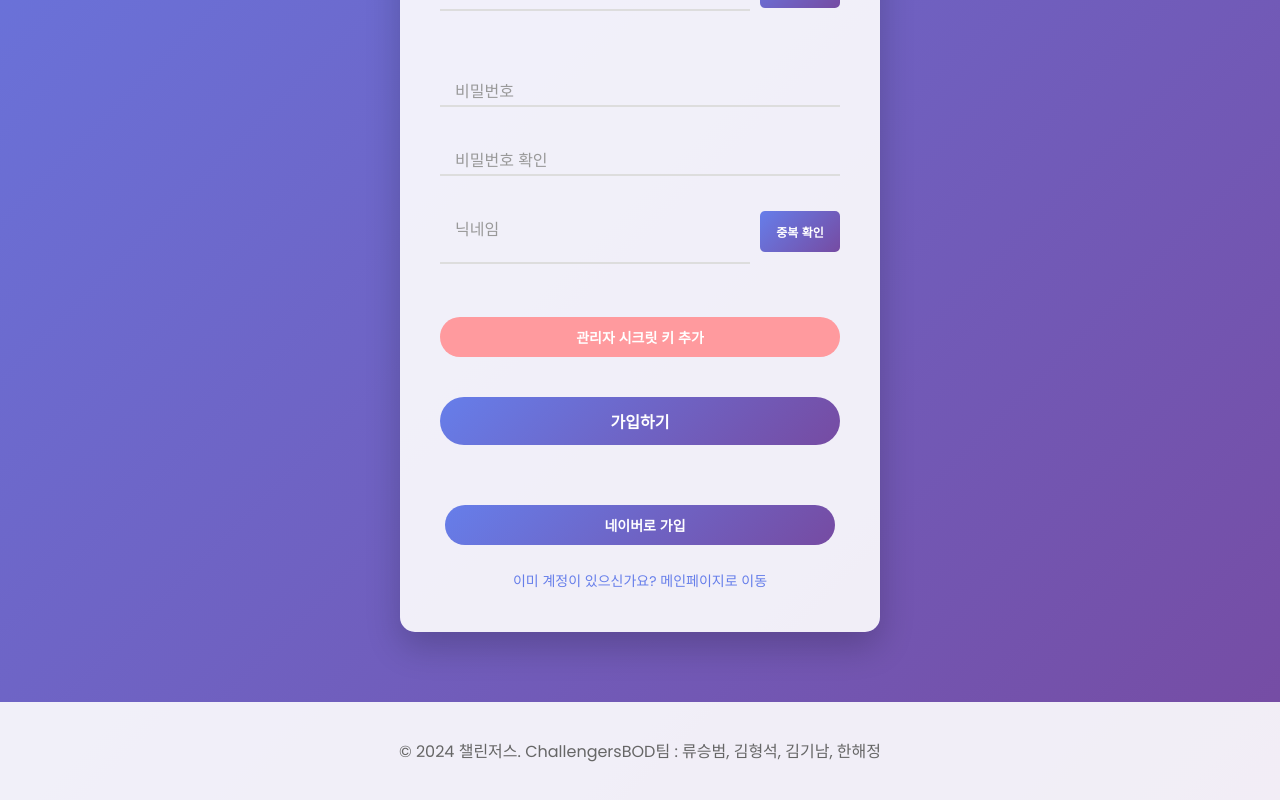
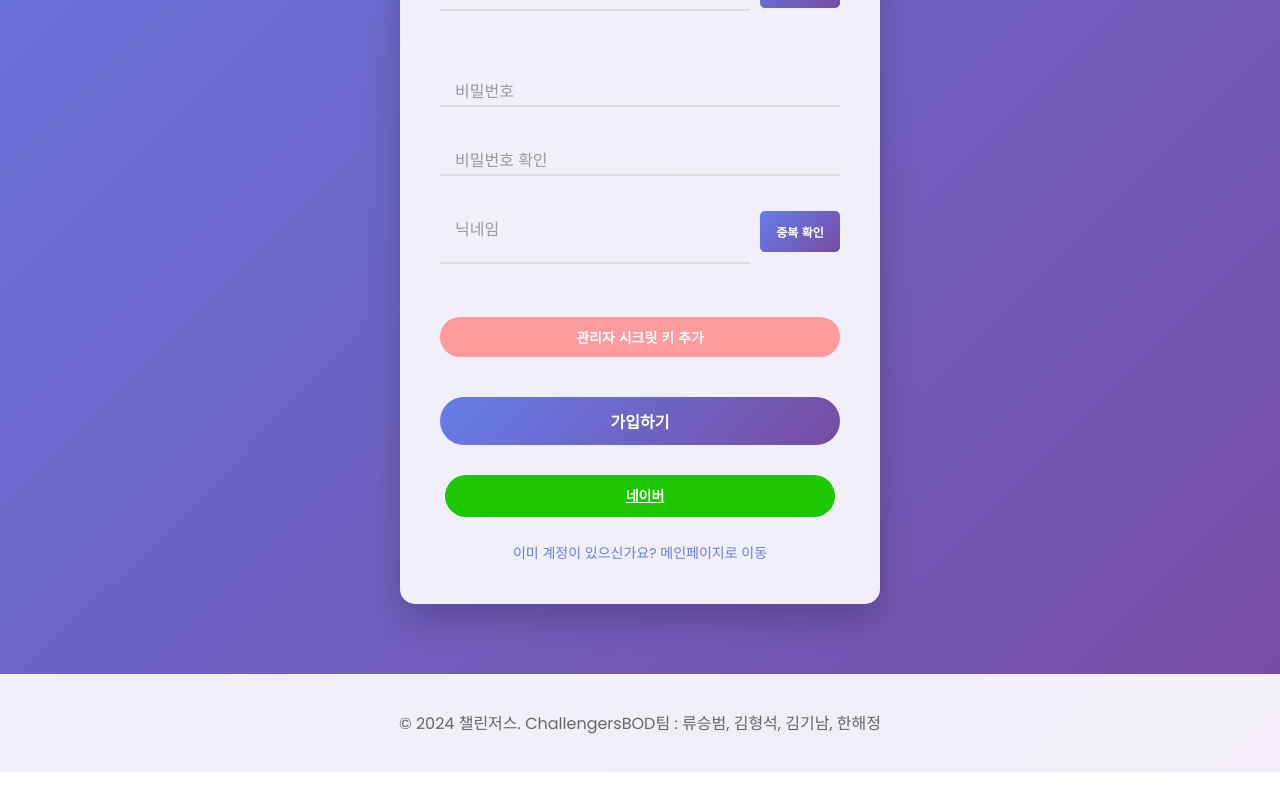
Before and after one commit to W-llama/Bod_frontend, a Vue app: page /signup in a window 1280 px wide. Shown: the part 685-1485 px from the top of the page. After the commit the page ends 1457 px from the top, so only its background shows below. Built offline with nearby package versions, Linux system fonts and the light colour scheme.

Commit message:
소셜로그인 구글 삭제 및 네이버 회원가입 연동

```diff
--- a/src/views/SignUp.vue
+++ b/src/views/SignUp.vue
@@ -12,7 +12,6 @@
         <button type="button" @click="checkUsername" class="check-btn">중복 확인</button>
         <span v-if="usernameError" :class="{ error: !usernameValid, success: usernameValid }">{{ usernameError }}</span>
       </div>
-
 
       <div class="input-group">
         <input type="text" v-model="signUpData.name" required placeholder=" ">
@@ -77,10 +76,10 @@
       <button type="submit">가입하기</button>
     </form>
 
-    <div class="social-signup">
-      <button class="social-btn naver-btn" @click="naverSignUp">
-        <i class="fas fa-n"></i> 네이버로 가입
-      </button>
+    <div class="social-login">
+      <a :href="naverLoginUrl" class="social-btn naver-btn">
+        <i class="fas fa-n"></i> 네이버
+      </a>
     </div>
     <div class="links">
       <router-link to="/">이미 계정이 있으신가요? 메인페이지로 이동</router-link>
@@ -120,9 +119,19 @@ export default {
       emailVerified: false,
       timer: 0,
       timerSeconds: 300,
-      isSendingCode: false
+      isSendingCode: false,
+      clientId: '_mFzmKmjK57NuQA5jw2I',
+      redirectUri: 'http://challengersbod.store/auth/callback/naver',
+      state: 'random_state_string'
 
     };
+  },
+  computed: {
+    naverLoginUrl() {
+      const baseUrl = 'https://nid.naver.com/oauth2.0/authorize';
+      const responseType = 'code';
+      return `${baseUrl}?client_id=${this.clientId}&response_type=${responseType}&redirect_uri=${this.redirectUri}&state=${this.state}`;
+    }
   },
   watch: {
     'signUpData.password': function (newVal) {
@@ -252,7 +261,6 @@ export default {
           this.emailError = '이메일이 이미 존재합니다.';
           this.emailValid = false;
         } else {
-          this.emailError = '이메일이 사용 가능합니다.';
           this.emailValid = true;
         }
       } catch (error) {
@@ -335,12 +343,6 @@ export default {
       this.passwordError = '';
       return true;
     },
-    googleSignUp() {
-      window.location.href = 'http://3.37.71.106:8080/oauth2/authorization/google';
-    },
-    naverSignUp() {
-      window.location.href = 'http://3.37.71.106:8080/oauth2/authorization/naver';
-    }
   }
 };
 </script>
@@ -516,12 +518,6 @@ button:hover {
   box-shadow: 0 5px 15px rgba(0, 0, 0, 0.2);
 }
 
-.social-signup {
-  margin-top: 30px;
-  display: flex;
-  justify-content: space-between;
-}
-
 .social-btn {
   flex: 1;
   display: flex;
```
